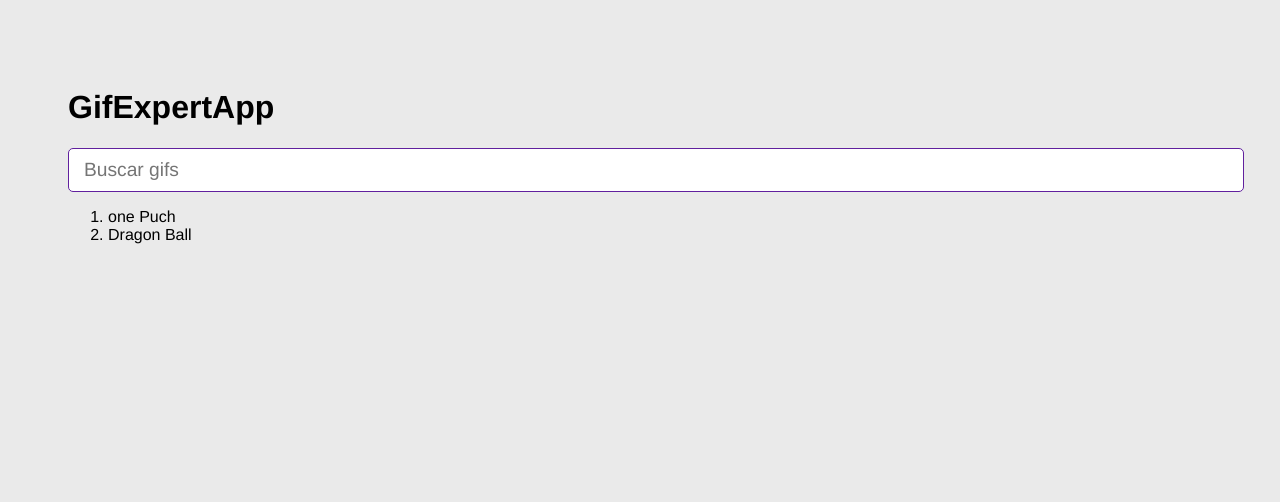
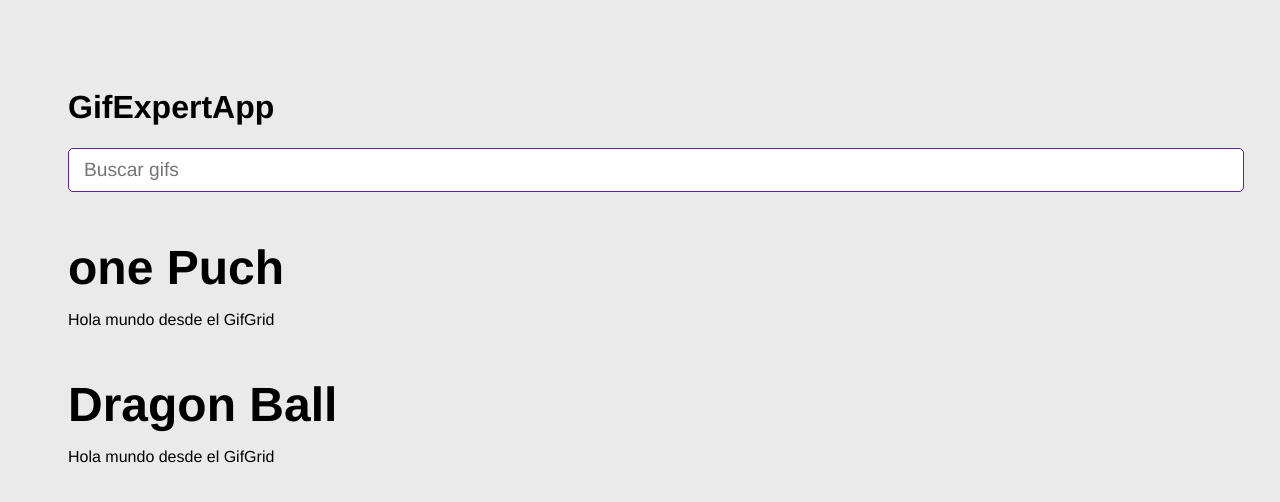
Before and after one commit to DidioArbey/GifExpertApp, a React (Vite) app: page / in a window 1280 px wide. Shown: the top 502 px of the page. Built offline with nearby package versions, Linux system fonts and the light colour scheme.

Commit message:
nuevo componente GifGrid

```diff
--- /dev/null
+++ b/src/Components/GifGrid.jsx
@@ -0,0 +1,14 @@
+
+
+export const GifGrid = ({ category }) => {
+
+
+
+
+    return (
+        <>
+            <h3> {category} </h3>
+            <p>Hola mundo desde el GifGrid</p>
+        </>
+    )
+}
--- a/src/GifExpertApp.jsx
+++ b/src/GifExpertApp.jsx
@@ -1,14 +1,15 @@
 import { useState } from "react"
 import { AddCategory } from "./Components/AddCategory";
+import { GifGrid } from "./Components/GifGrid";
 
-export const  GifExpertApp= () => {
+export const GifExpertApp = () => {
 
-    const [categories, setCategories] = useState(['one Puch','Dragon Ball']);
+    const [categories, setCategories] = useState(['one Puch', 'Dragon Ball']);
 
     const onAddCategory = (onNewCategory) => {
-        if(categories.includes(onNewCategory) ) return;
+        if (categories.includes(onNewCategory)) return;
         // console.log(onNewCategory);
-        setCategories ([onNewCategory,...categories] );
+        setCategories([onNewCategory, ...categories]);
     }
 
 
@@ -16,14 +17,18 @@
         <>
             <h1>  GifExpertApp </h1>
             <AddCategory
-                // setCategories={setCategories}
-                onNewCategory={ value => onAddCategory (value)}
+                onNewCategory={value => onAddCategory(value)}
             />
-            <ol>
-                {categories.map( category =>{
-                    return <li key={category}> {category} </li>
-                })}
-            </ol>
+
+            {
+                categories.map((category) => (
+                    <GifGrid
+                        key={ category }
+                        category={ category }
+                    />
+                ))
+            }
+
         </>
 
     )
```
